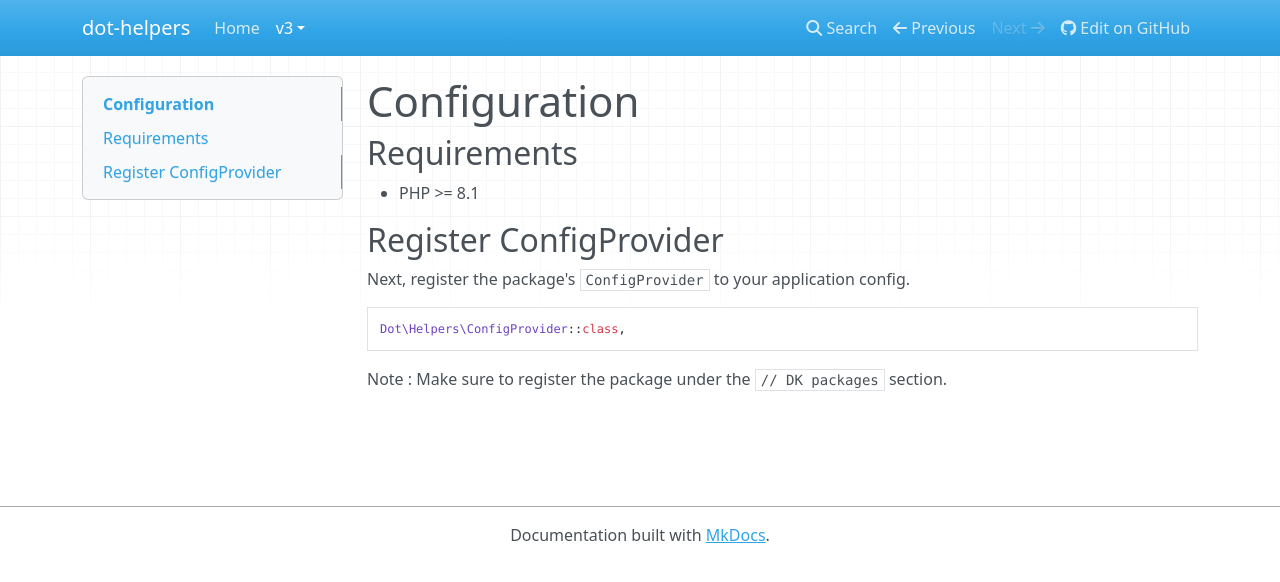
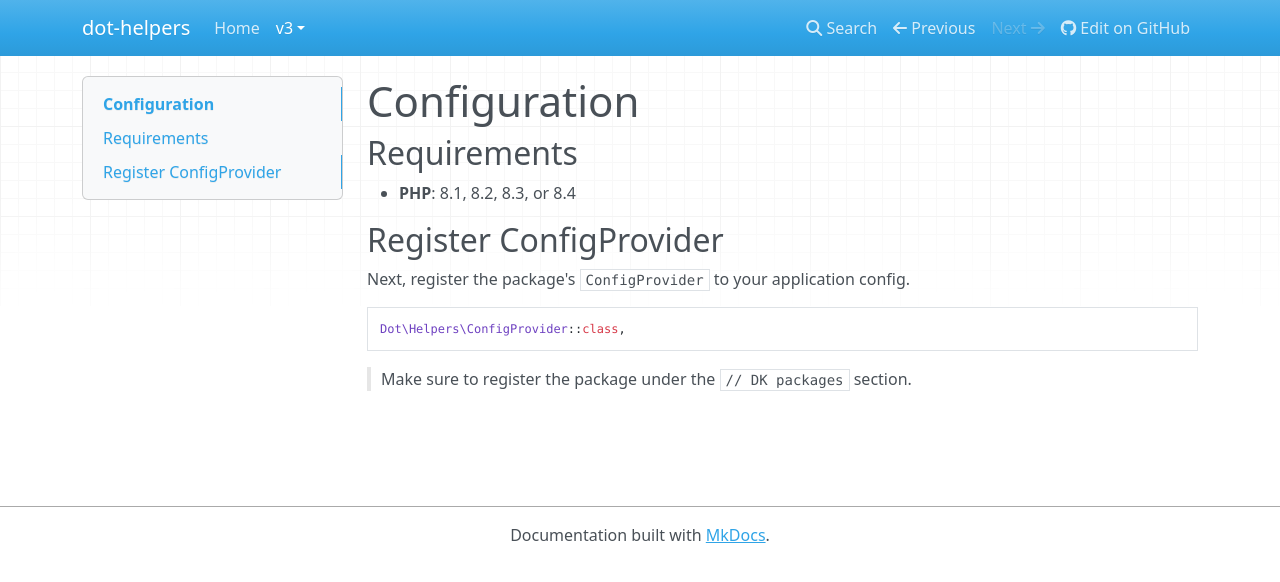
Before and after one commit to dotkernel/dot-helpers, an MkDocs documentation site: the page built from docs/book/v3/configuration.md, in a window 1280 px wide. Shown: the top 582 px of the page. Built offline with MkDocs 1.6.1, drawn with Linux system fonts in a browser that asks for light colours; nearby versions of some CDN libraries.

Commit message:
Issue #32: Bump Psalm to 6.x
Signed-off-by: alexmerlin <alex.merlin.1985@gmail.com>

````diff
--- a/composer.json
+++ b/composer.json
@@ -29,9 +29,9 @@
         "laminas/laminas-diactoros": "^3.3.0"
     },
     "require-dev": {
+        "laminas/laminas-coding-standard": "^3.0",
         "phpunit/phpunit": "^10.5.9",
-        "laminas/laminas-coding-standard": "^3.0",
-        "vimeo/psalm": "^5.26.1"
+        "vimeo/psalm": "^6.0"
     },
     "autoload": {
         "psr-4": {
--- a/docs/book/v3/configuration.md
+++ b/docs/book/v3/configuration.md
@@ -2,7 +2,7 @@
 
 ## Requirements
 
-- PHP >= 8.1
+- **PHP**: 8.1, 8.2, 8.3, or 8.4
 
 ## Register ConfigProvider
 
@@ -12,4 +12,4 @@ Next, register the package's `ConfigProvider` to your application config.
 Dot\Helpers\ConfigProvider::class,
 ```
 
-Note : Make sure to register the package under the `// DK packages` section.
+> Make sure to register the package under the `// DK packages` section.
````
Also changed, not shown: README.md (+3 -3 lines), docs/book/v3/installation.md (+3 -1 lines), .laminas-ci.json, 1 other file.
